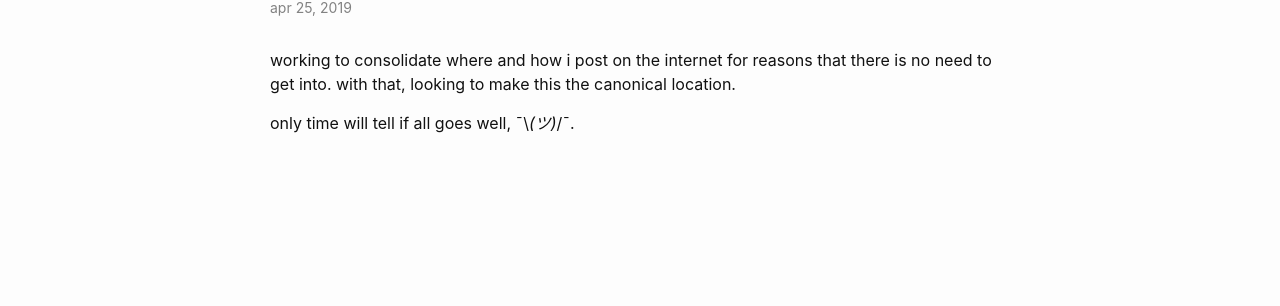
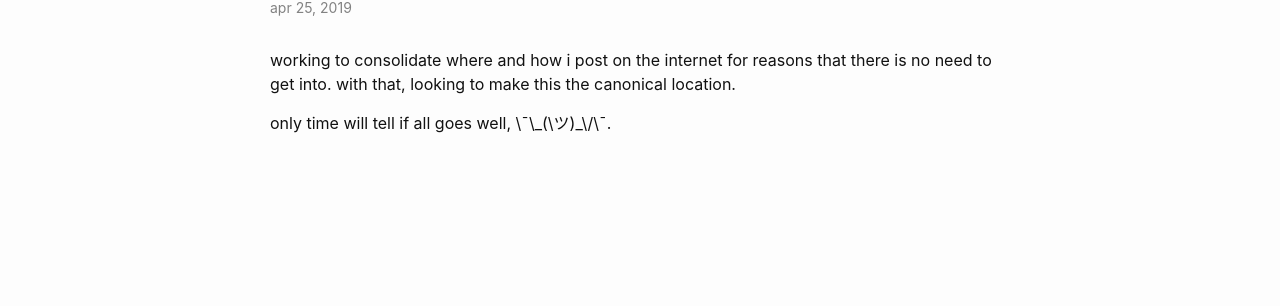
Before and after one commit to legobuff/legobuff.github.io, a Jekyll site: the page built from _posts/2019-04-25-changing-it-up.md, in a window 1280 px wide. Shown: the part 152-458 px from the top of the page. Built offline with Jekyll 4.4.1, drawn with Linux system fonts in a browser that asks for light colours.

```diff
--- a/_posts/2019-04-25-changing-it-up.md
+++ b/_posts/2019-04-25-changing-it-up.md
@@ -6,4 +6,4 @@ tags:
 
 working to consolidate where and how i post on the internet for reasons that there is no need to get into. with that, looking to make this the canonical location.
 
-only time will tell if all goes well, ¯\\_(ツ)_/¯.
+only time will tell if all goes well, \¯\\\_\(\ツ\)\_\/\¯.
```
